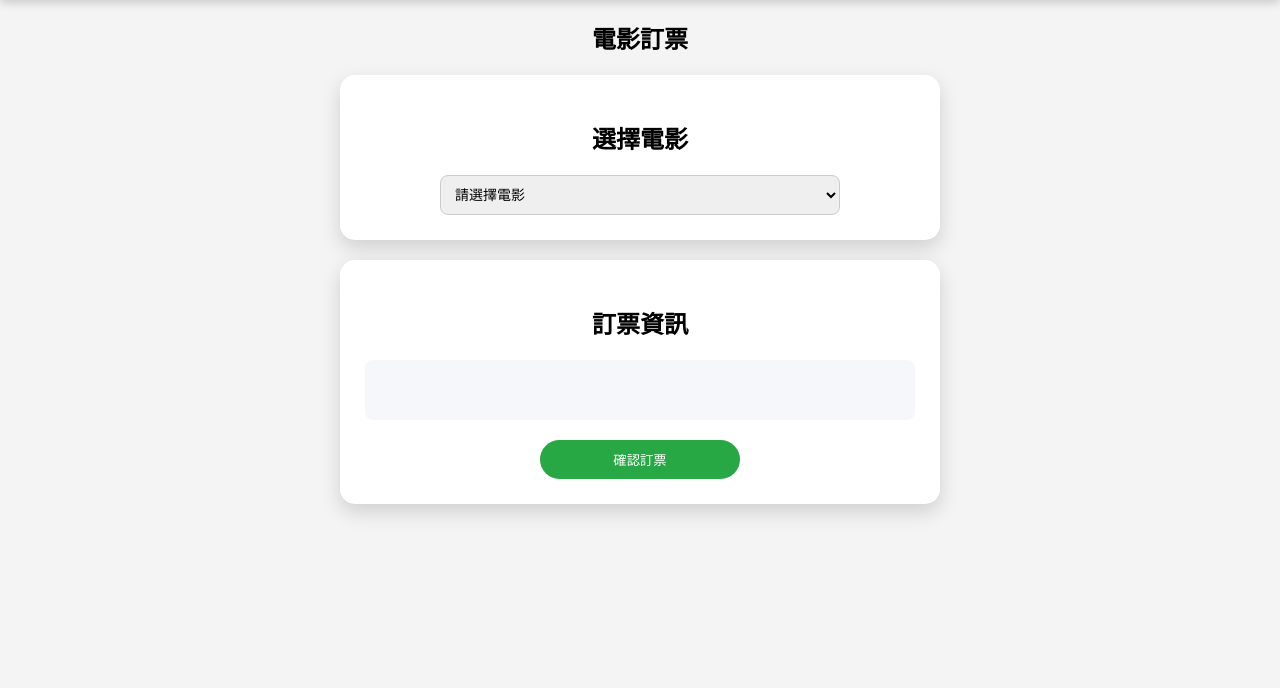
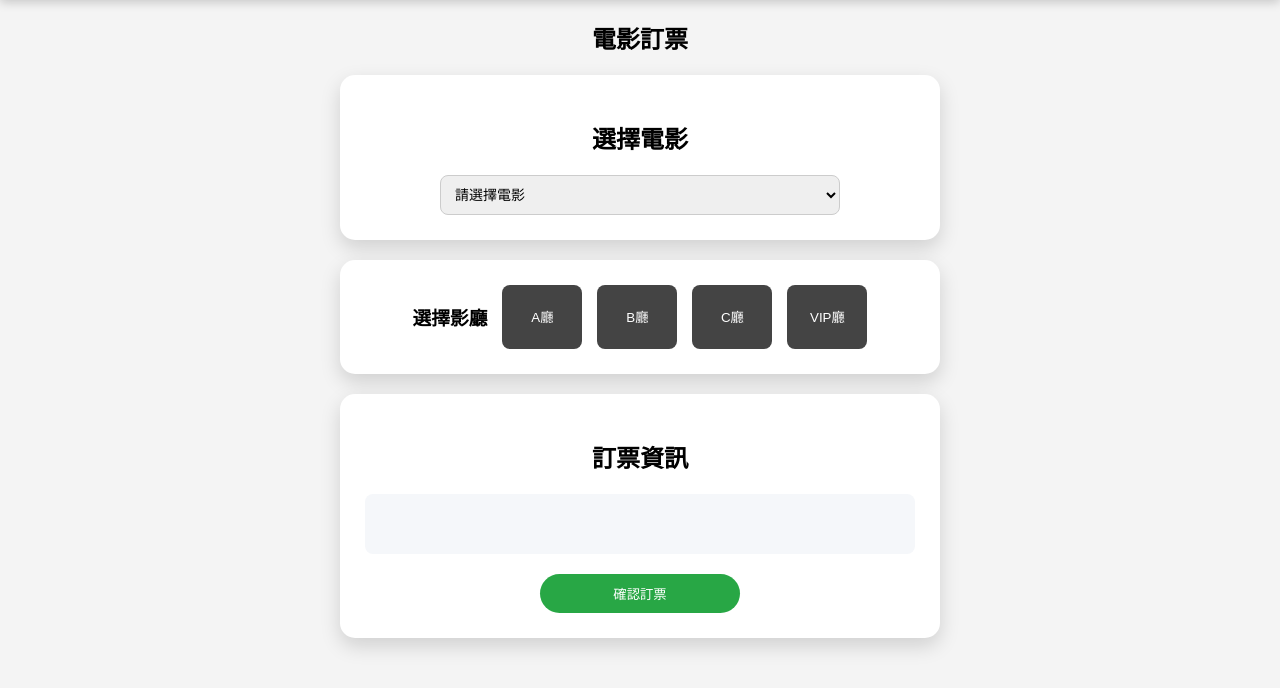
Before and after one commit to abc5555-dotcom/Movie-ticketing-system, a plain HTML site: page booking.html in a window 1280 px wide. Shown: the part 86-774 px from the top of the page. Drawn offline with Linux system fonts and the light colour scheme.

Commit message:
Update booking.html

```diff
--- a/booking.html
+++ b/booking.html
@@ -47,6 +47,13 @@
 		  <button onclick="selectTime('17:00')">17:00</button>
 		  <button onclick="selectTime('20:30')">20:30</button>
 		</section>
+	<section class="location-select">
+	  <h3>選擇影廳</h3>
+	  <button onclick="selectLocation('A廳')">A廳</button>
+	  <button onclick="selectLocation('B廳')">B廳</button>
+	  <button onclick="selectLocation('C廳')">C廳</button>
+	  <button onclick="selectLocation('VIP廳')">VIP廳</button>
+	</section>
 
 		<section class="summary">
 		  <h2>訂票資訊</h2>
```
